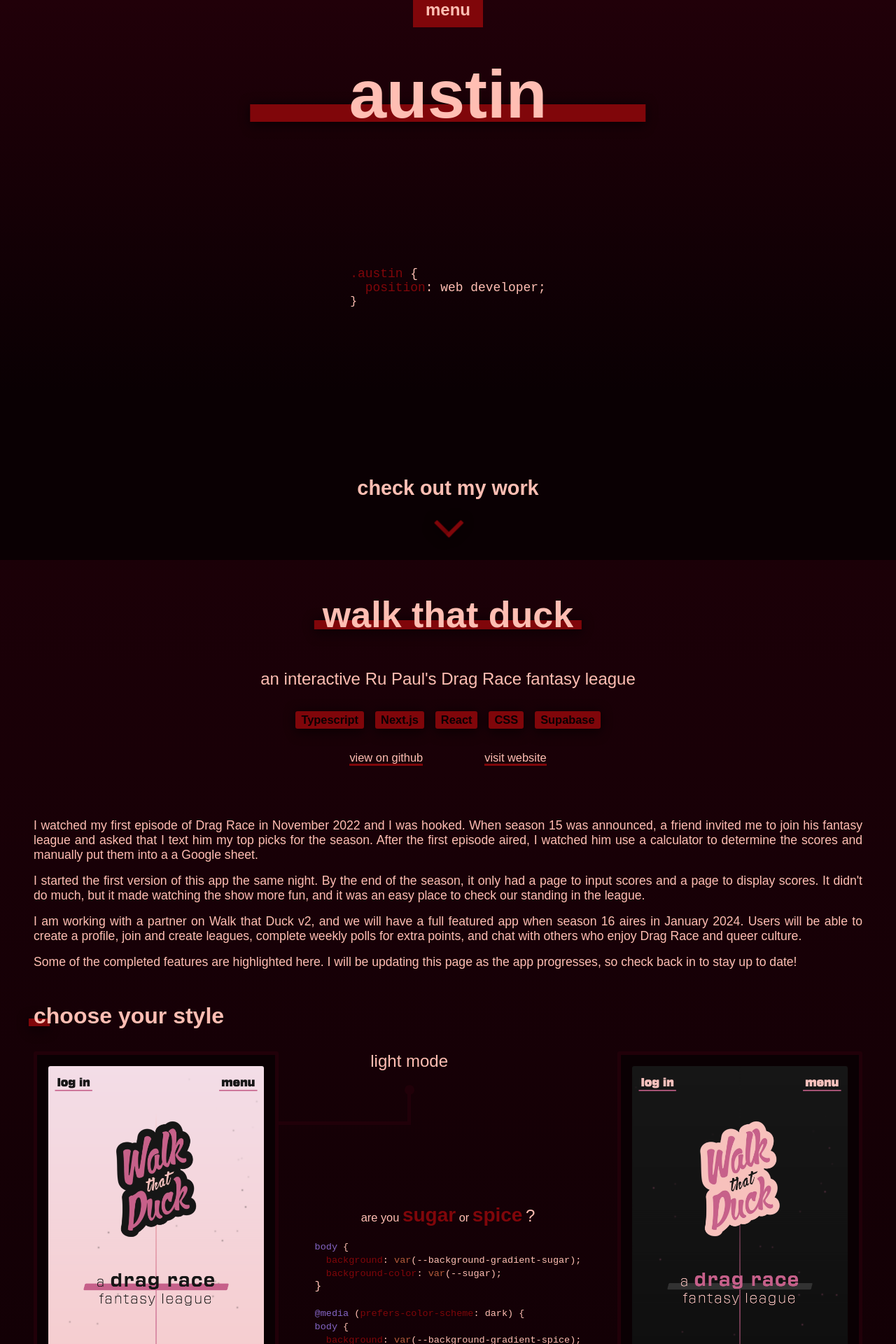
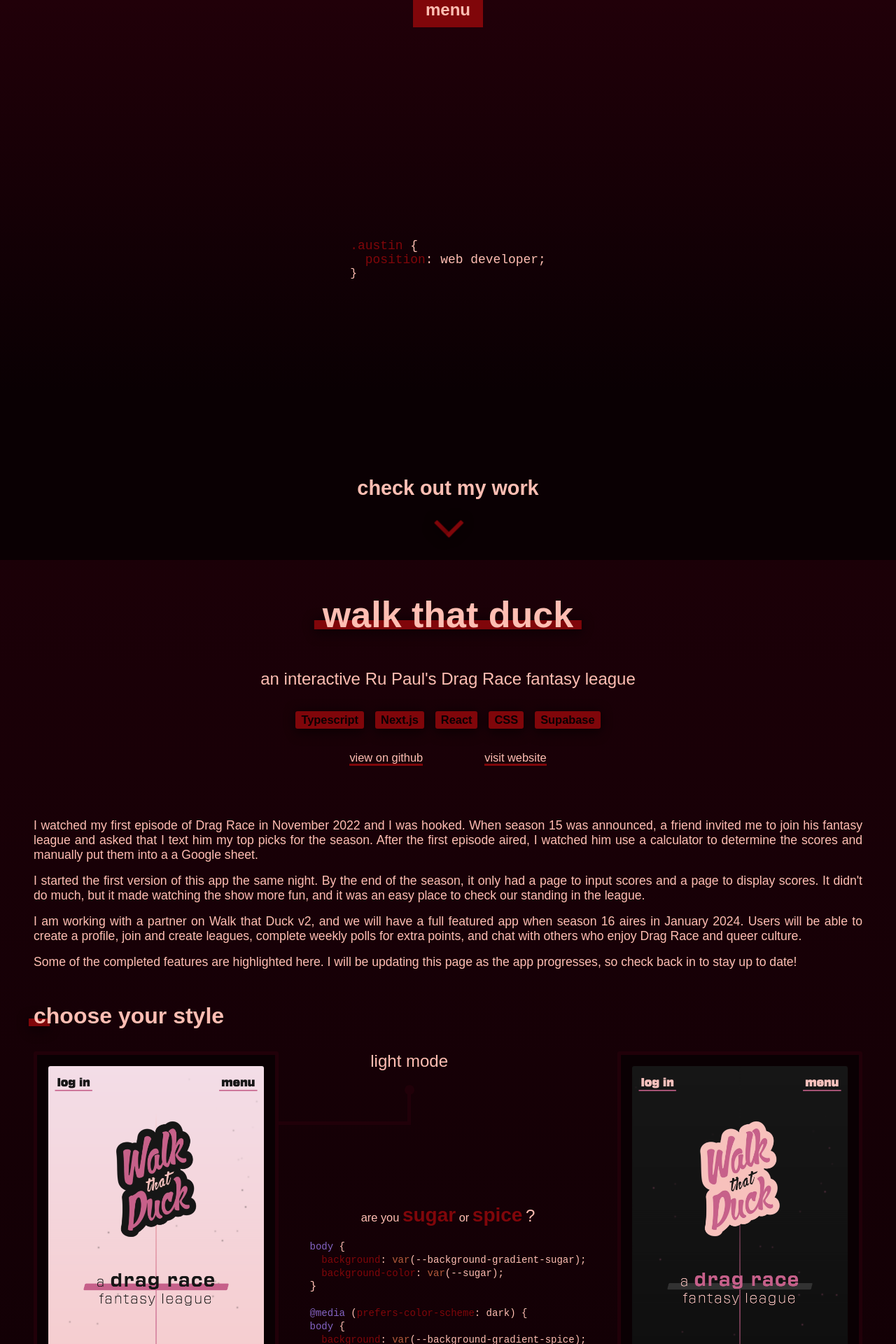
Before and after one commit to austin1052/AuV2, a Next.js app: page / in a window 1280 px wide. Shown: the top 1920 px of the page at 70% size. Built offline with nearby package versions, Linux system fonts and the light colour scheme; a web font is replaced by a local one.

Commit message:
fixed styling issues

```diff
--- a/app/globals.css
+++ b/app/globals.css
@@ -136,9 +136,6 @@ section {
   /* font-size: clamp(1rem, 3vw, 1.1rem); */
 }
 
-section p {
-}
-
 p {
   margin-bottom: 1rem;
   font-size: clamp(1rem, 3vw, 1.1rem);
@@ -155,7 +152,7 @@ pre {
 
 code * {
   font-family: "Courier New", Courier, monospace;
-  font-size: clamp(12px, 1.4vw, 13.5px);
+  font-size: clamp(12px, 1.4vw, 14px);
   font-weight: 500;
 }
 
--- a/app/page.tsx
+++ b/app/page.tsx
@@ -41,10 +41,10 @@ export default function Home() {
       <main>
         <div className={styles.pageContainer} ref={pageRef}>
           <div className={styles.heroContainer}>
-            <div className={styles.austinContainer}>
+            {/* <div className={styles.austinContainer}>
               <div className={styles.austin}>austin</div>
               <h1 className={styles.hiddenAustin}>austin</h1>
-            </div>
+            </div> */}
             <SyntaxHighlighter language="css" style={snippetTheme}>
               {austinCode}
             </SyntaxHighlighter>
--- a/app/projects/walk-that-duck/components/styles/DemoForm.module.css
+++ b/app/projects/walk-that-duck/components/styles/DemoForm.module.css
@@ -106,7 +106,7 @@
 .buttonContainer {
   display: flex;
   justify-content: center;
-  margin-top: 2.5rem;
+  margin-top: 1rem;
 }
 
 .button {
@@ -115,7 +115,7 @@
   color: var(--dark);
   border: none;
   background-color: var(--accent);
-  padding: 0rem 1rem 0.35rem;
+  padding: 0.35rem 1rem;
   border-radius: var(--border-radius);
   box-shadow: var(--box-shadow);
 }
--- a/app/projects/walk-that-duck/styles/AuthFormValidation.module.css
+++ b/app/projects/walk-that-duck/styles/AuthFormValidation.module.css
@@ -7,7 +7,7 @@
   position: relative;
   display: grid;
   grid-template-rows: repeat(2, auto);
-  gap: 1rem;
+  gap: 1.5rem;
   justify-items: center;
   width: 100%;
 }
@@ -15,7 +15,7 @@
 .authFormContainer {
   width: min(350px, 100%);
   height: fit-content;
-  padding: 1rem;
+  padding: 2rem 1rem;
   background-color: var(--black);
   border: 5px solid var(--dark);
   border-radius: var(--border-radius);
--- a/app/styles/page.module.css
+++ b/app/styles/page.module.css
@@ -14,8 +14,8 @@
 
 .heroContainer pre {
   position: absolute;
-  top: 50%;
-  /* top: 47%; */
+  /* top: 50%; */
+  top: 45%;
   left: 50%;
   transform: translate(-50%, -50%);
 }
```
Also changed, not shown: app/projects/walk-that-duck/styles/LightDarkMode.module.css (+0 -7 lines).
